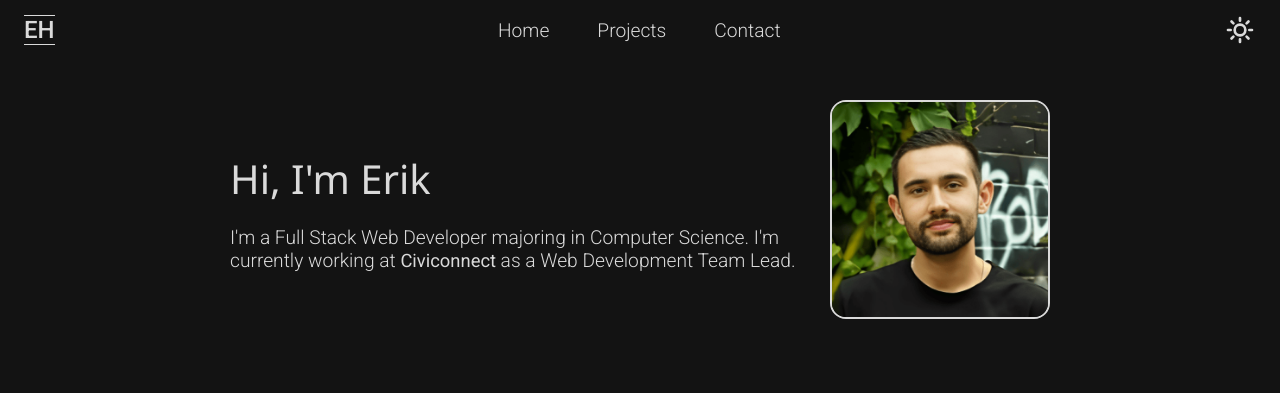
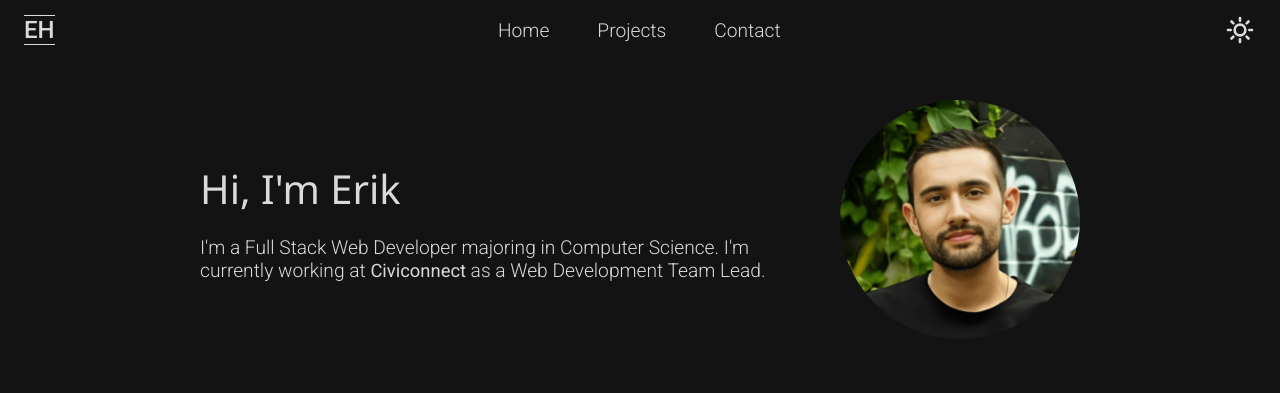
Before and after one commit to EHansen94/portfolio, a Next.js app: page / in a window 1280 px wide. Shown: the top 393 px of the page. Built offline with nearby package versions, Linux system fonts and the light colour scheme.

Commit message:
profile pic adjust

```diff
--- a/src/styles/components/Intro.module.css
+++ b/src/styles/components/Intro.module.css
@@ -3,6 +3,7 @@
 	justify-content: center;
 	align-items: center;
 	margin: 2.5rem 0;
+	gap: 2.5rem;
 }
 
 .text {
@@ -15,9 +16,8 @@
 
 .image img {
 	width: 100%;
-	max-width: 220px;
-	border: 2px solid var(--primary-text);
-	border-radius: 16px;
+	max-width: 240px;
+	border-radius: 50%;
 	object-fit: cover;
 }
 
```
